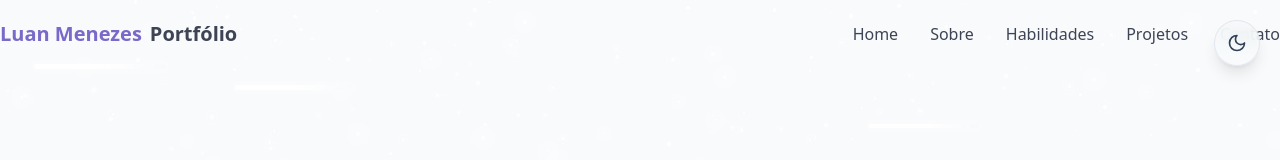
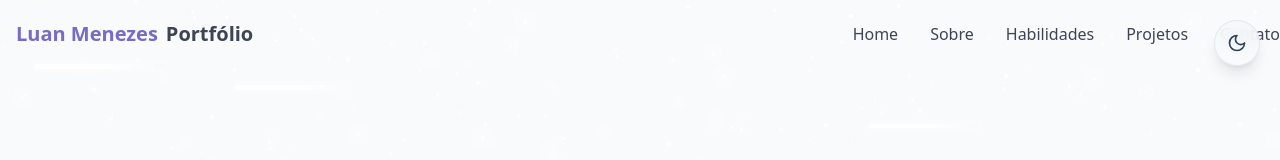
Before and after one commit to LuanBmenez/react-portfolio-website, a React (Vite) app: page / in a window 1280 px wide. Shown: the top 160 px of the page. Built offline with nearby package versions, Linux system fonts and the light colour scheme.

Commit message:
Update NavBar.jsx

```diff
--- a/src/components/NavBar.jsx
+++ b/src/components/NavBar.jsx
@@ -36,7 +36,7 @@ export const NavBar = () => {
     >
       <div className="container flex items-center justify-between">
         <a
-          className="text-xl font-bold flex items-center gap-2"
+          className="text-xl font-bold flex items-center gap-2 ml-4"
           href="#hero"
           aria-label="Ir para o início da página"
         >
```
